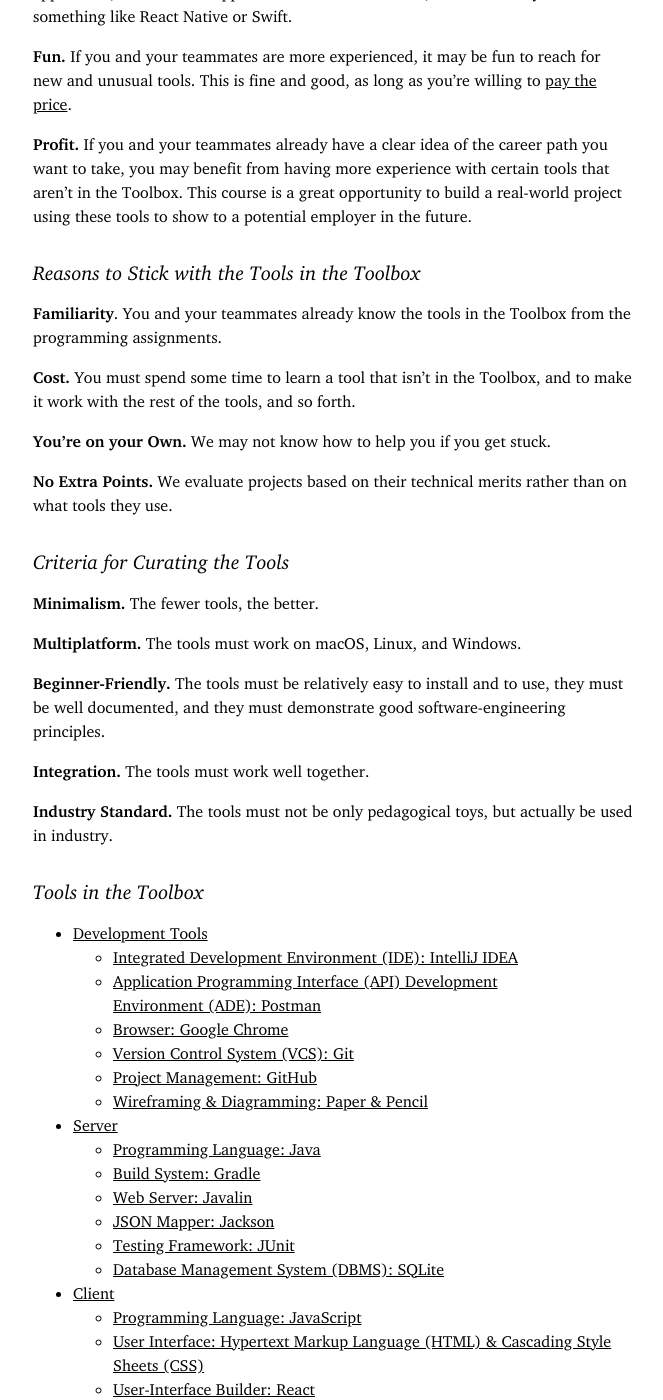
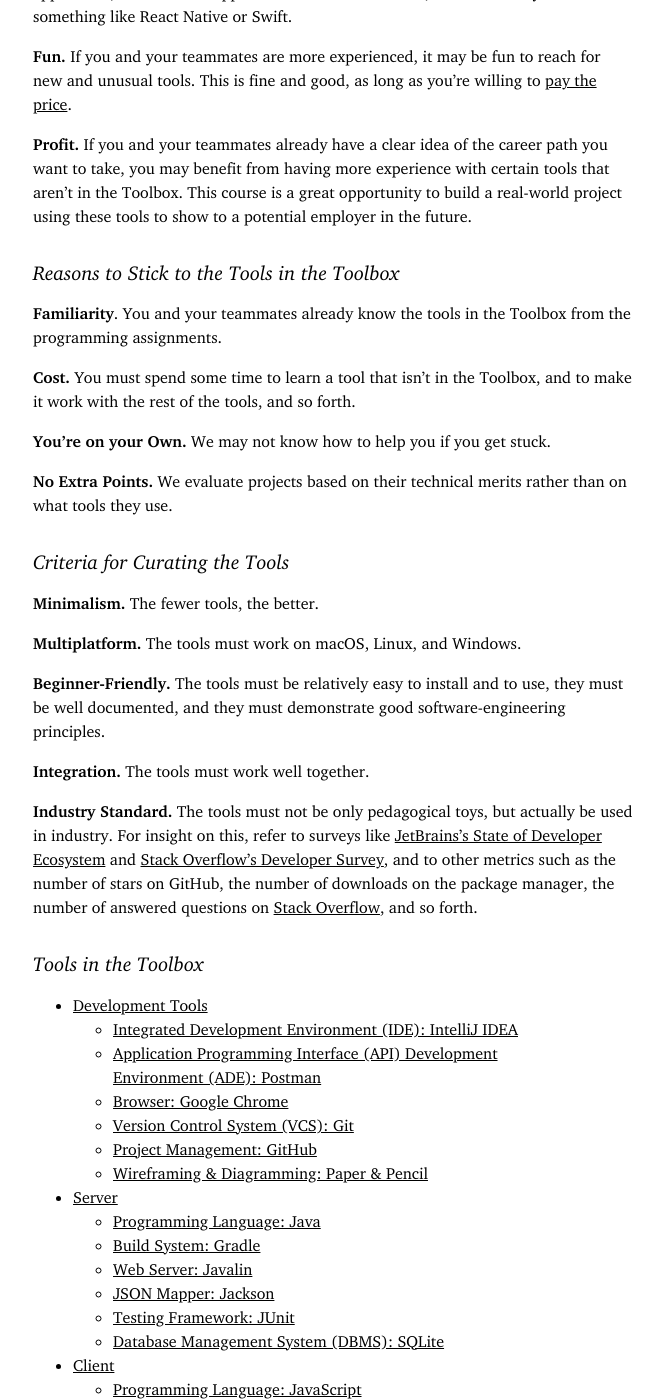
Before and after one commit to skemper/www.jhu-oose.com, a Jekyll site: the page built from toolbox/index.md, in a window 1280 px wide and 1400 px high, scrolled down 1359 px. Shown: the whole window, without its empty margins (307-970 px from the left). Built offline with Jekyll 4.4.1, drawn with Linux system fonts in a browser that asks for light colours; our own code applies the rules of GitHub Pages for plain Markdown files.

Commit message:
Small changes

```diff
--- a/toolbox/index.md
+++ b/toolbox/index.md
@@ -36,8 +36,8 @@ While you’re restricted to the tools in the Toolbox for the programming assign
 
 **Profit.** If you and your teammates already have a clear idea of the career path you want to take, you may benefit from having more experience with certain tools that aren’t in the Toolbox. This course is a great opportunity to build a real-world project using these tools to show to a potential employer in the future.
 
-Reasons to Stick with the Tools in the Toolbox
-----------------------------------------------
+Reasons to Stick to the Tools in the Toolbox
+--------------------------------------------
 {:.no_toc}
 
 **Familiarity**. You and your teammates already know the tools in the Toolbox from the programming assignments.
@@ -60,7 +60,7 @@ Criteria for Curating the Tools
 
 **Integration.** The tools must work well together.
 
-**Industry Standard.** The tools must not be only pedagogical toys, but actually be used in industry.
+**Industry Standard.** The tools must not be only pedagogical toys, but actually be used in industry. For insight on this, refer to surveys like [JetBrains’s State of Developer Ecosystem](https://www.jetbrains.com/lp/devecosystem-2019/) and [Stack Overflow’s Developer Survey](https://insights.stackoverflow.com/survey/), and to other metrics such as the number of stars on GitHub, the number of downloads on the package manager, the number of answered questions on [Stack Overflow](https://stackoverflow.com), and so forth.
 
 Tools in the Toolbox
 --------------------
```
